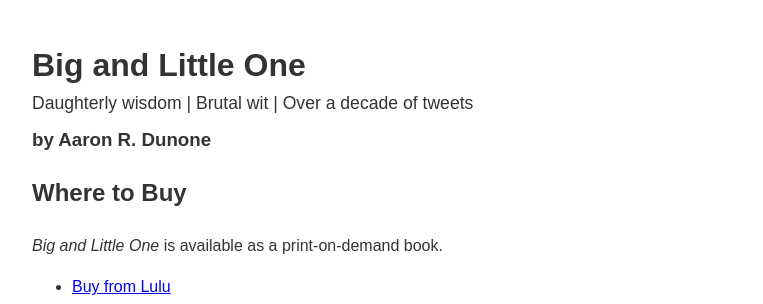
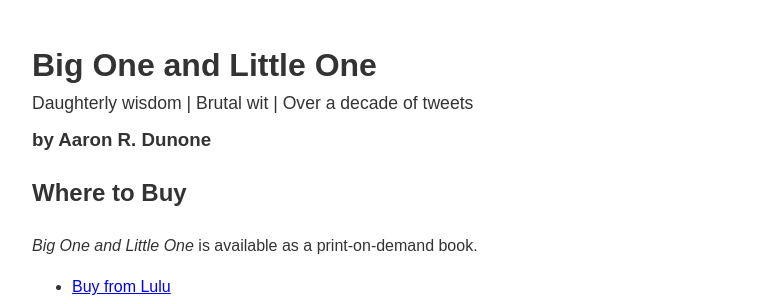
Before and after one commit to shades2050/bigandlittleone, a plain HTML site: page buy.html in a window 1280 px wide. Shown: the top 304 px of the page, without its empty margins (258-1021 px from the left). Drawn offline with Linux system fonts and the light colour scheme.

Commit message:
Minor update to correct title on all pages

```diff
--- a/buy.html
+++ b/buy.html
@@ -2,13 +2,13 @@
 <html lang="en">
 <head>
   <meta charset="UTF-8">
-  <title>Where to Buy | Big and Little One</title>
+  <title>Where to Buy | Big One and Little One</title>
   <meta name="viewport" content="width=device-width, initial-scale=1.0">
   <link rel="stylesheet" href="style.css">
 </head>
 <body>
 
-  <h1>Big and Little One</h1>
+  <h1>Big One and Little One</h1>
   <h2 class="subtitle">Daughterly wisdom | Brutal wit | Over a decade of tweets</h2>
   <h3>by Aaron R.  Dunone</h3>
 
@@ -16,7 +16,7 @@
   <h2>Where to Buy</h2>
 
 <p>
-<em>Big and Little One</em> is available as a print-on-demand book.
+<em>Big One and Little One</em> is available as a print-on-demand book.
 </p>
 
 <ul>
```
Also changed, not shown: about.html (+2 -2 lines), contact.html (+2 -2 lines), details.html (+2 -2 lines), index.html (+3 -3 lines), readme.txt.
